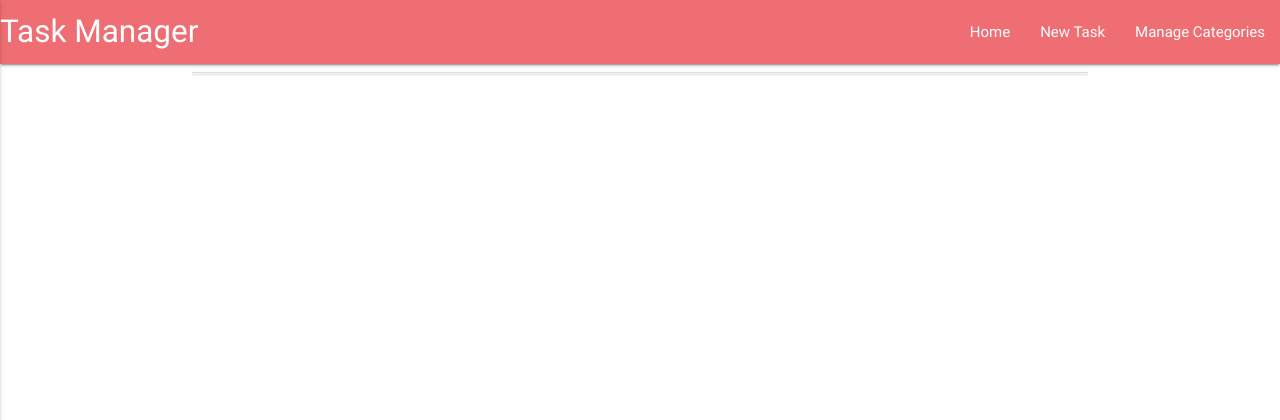
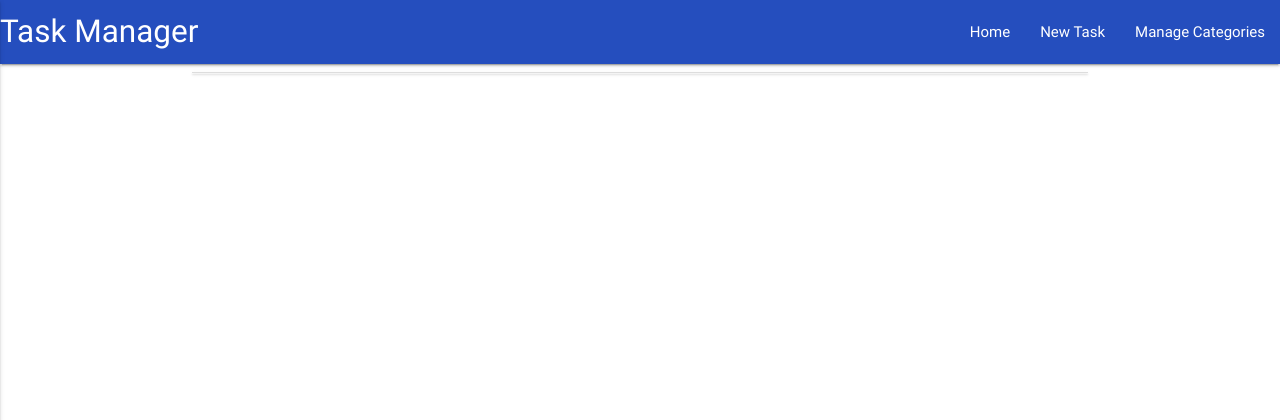
Before and after one commit to AlexPullen91/task-manager, a Flask app: page / in a window 1280 px wide. Shown: the top 420 px of the page. Run offline with Flask 2, Linux system fonts and the light colour scheme; data that the repository does not hold is empty; some libraries are stand-ins or nearby versions.

Commit message:
READ ME updated and nav bar color changed

```diff
--- a/static/css/style.css
+++ b/static/css/style.css
@@ -10,3 +10,7 @@
   margin-top: 5px;
   margin-left: 20px;
 }
+
+.nav-wrapper {
+    background-color: rgb(37, 78, 190);
+}
```
Also changed, not shown: README.md.
